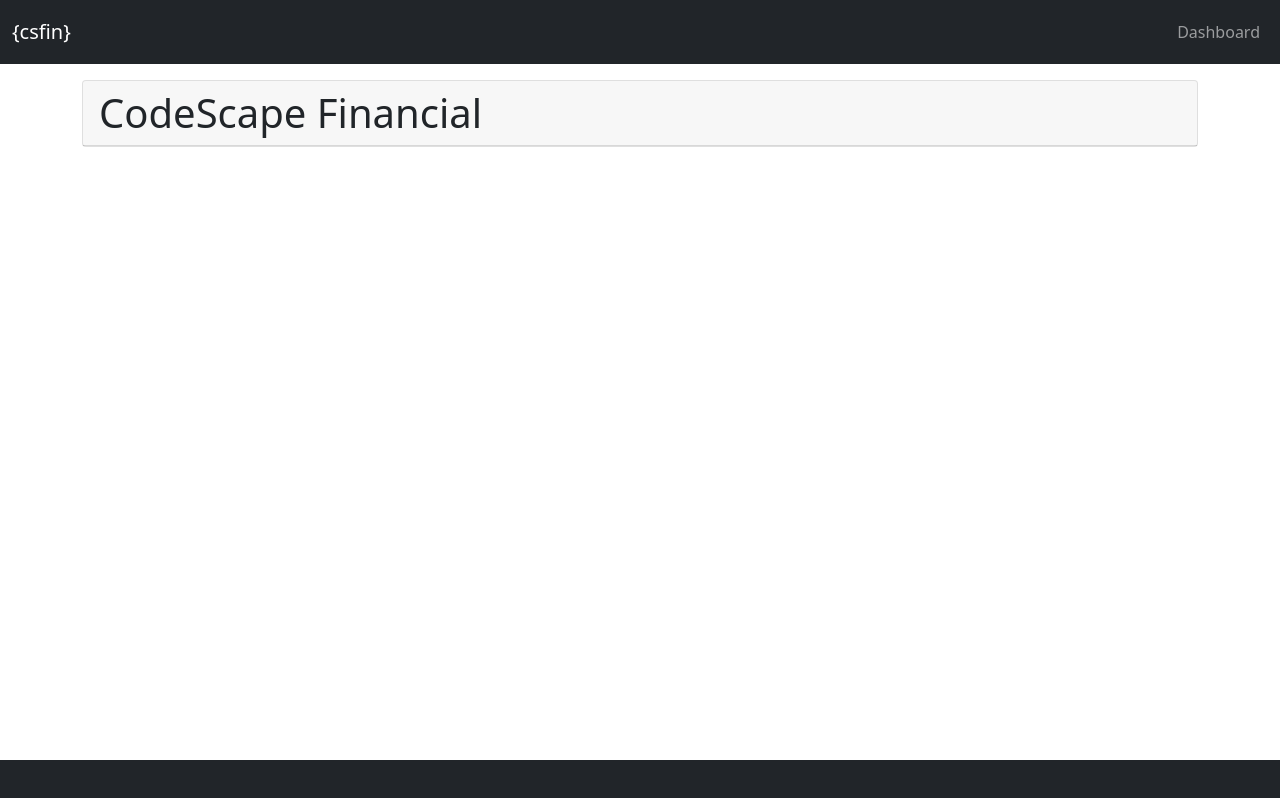
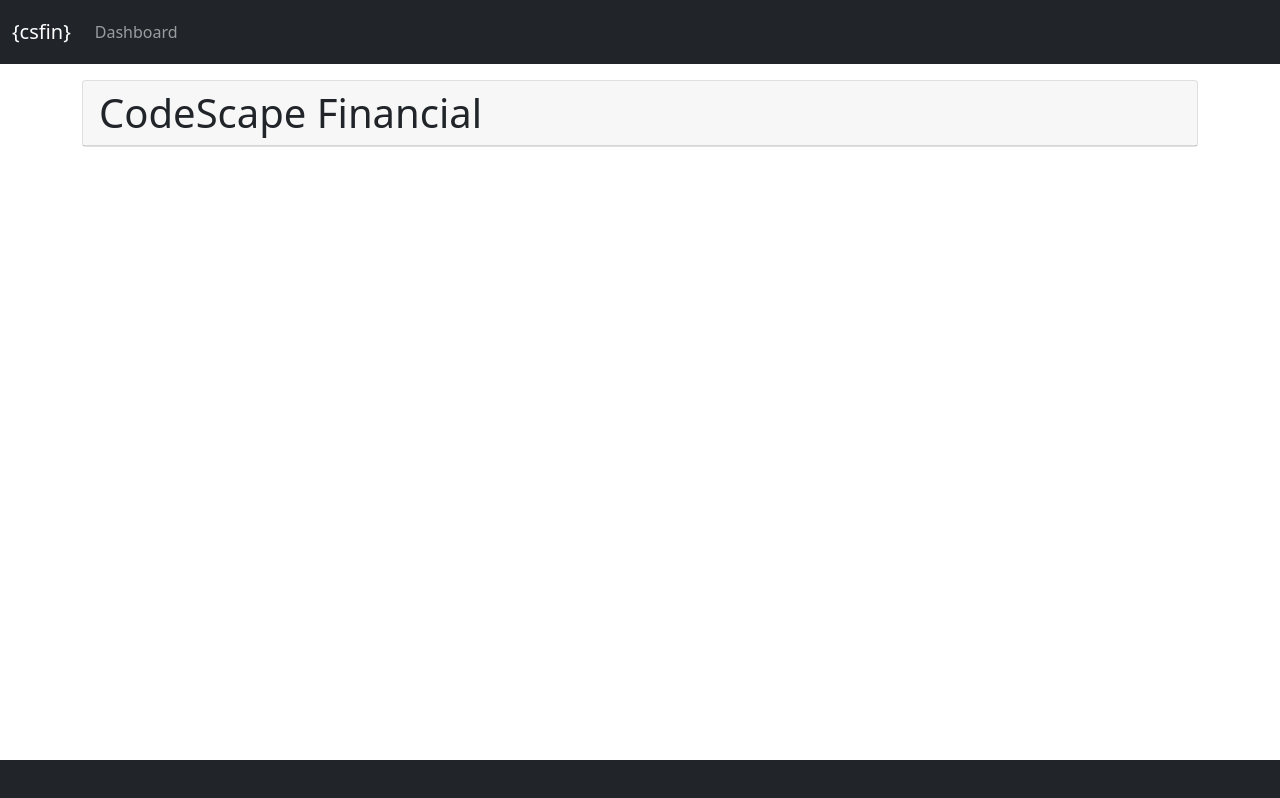
Before and after one commit to marvey11/csfin-web, an Angular app: page / in a window 1280 px wide. Built offline with nearby package versions, Linux system fonts and the light colour scheme.

Commit message:
Fixed the header layout
- apparently some margin and padding names have changed in Bootstrap 5,
  e.g. ml (margin-left) becomes ms (margin-start) and mr (margin-right)
  becomes me (margin-end)

Resolves #3

```diff
--- a/src/app/core/header/header.component.html
+++ b/src/app/core/header/header.component.html
@@ -1,8 +1,8 @@
 <nav class="navbar navbar-expand bg-dark navbar-dark fixed-top">
-  <div class="container-fluid">
-    <a routerLink="/" class="navbar-brand">{{ "{csfin}" }}</a>
+  <div class="d-flex align-items-center">
+    <a routerLink="/" class="navbar-brand ms-2 me-1 my-0 p-1">{{ "{csfin}" }}</a>
 
-    <ul class="navbar-nav">
+    <ul class="navbar-nav ms-1 me-auto my-0 p-1">
       <li class="nav-item">
         <a class="nav-link" routerLink="/dashboard">Dashboard</a>
       </li>
```
Also changed, not shown: src/app/shared/models/index.ts (line endings or trailing spaces).
